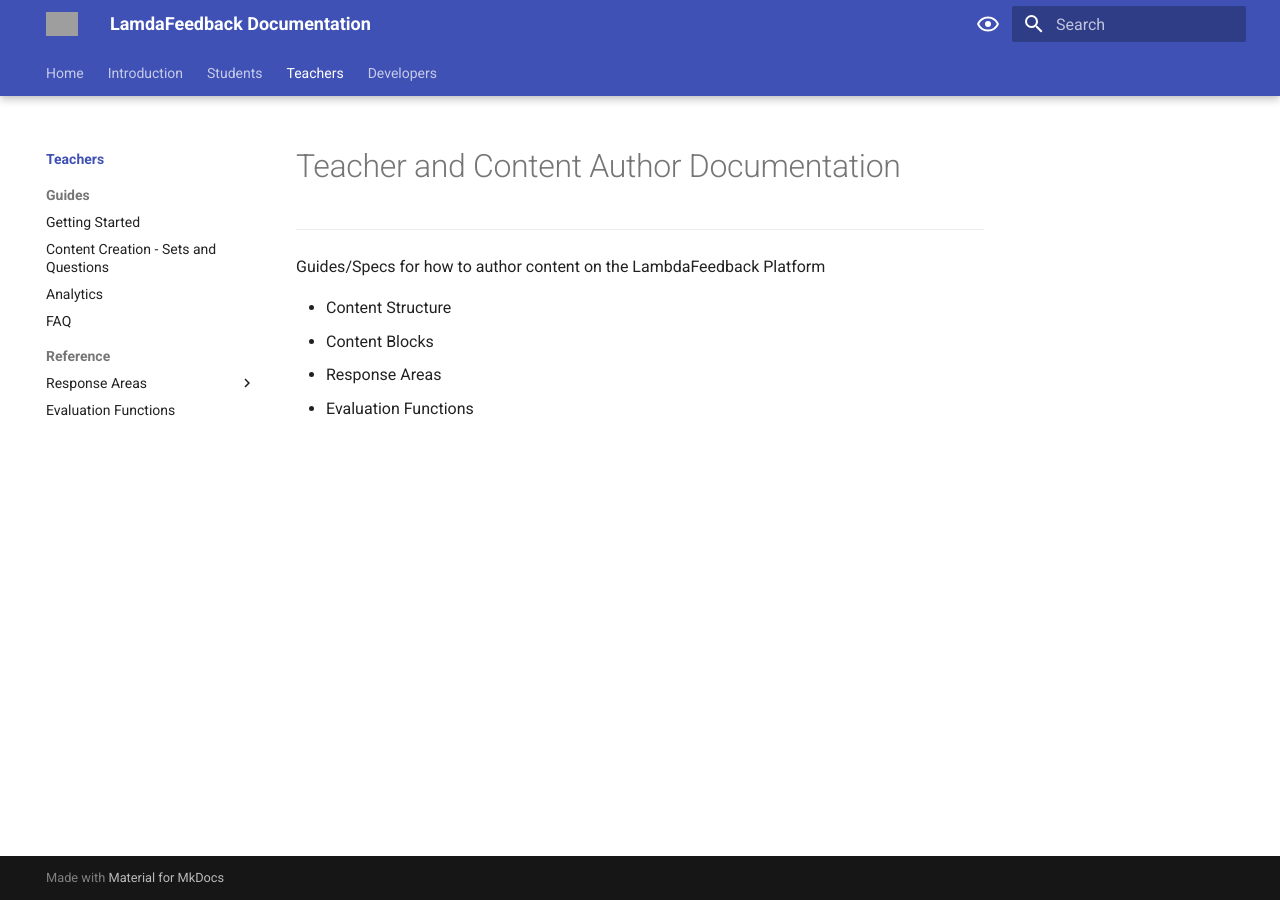
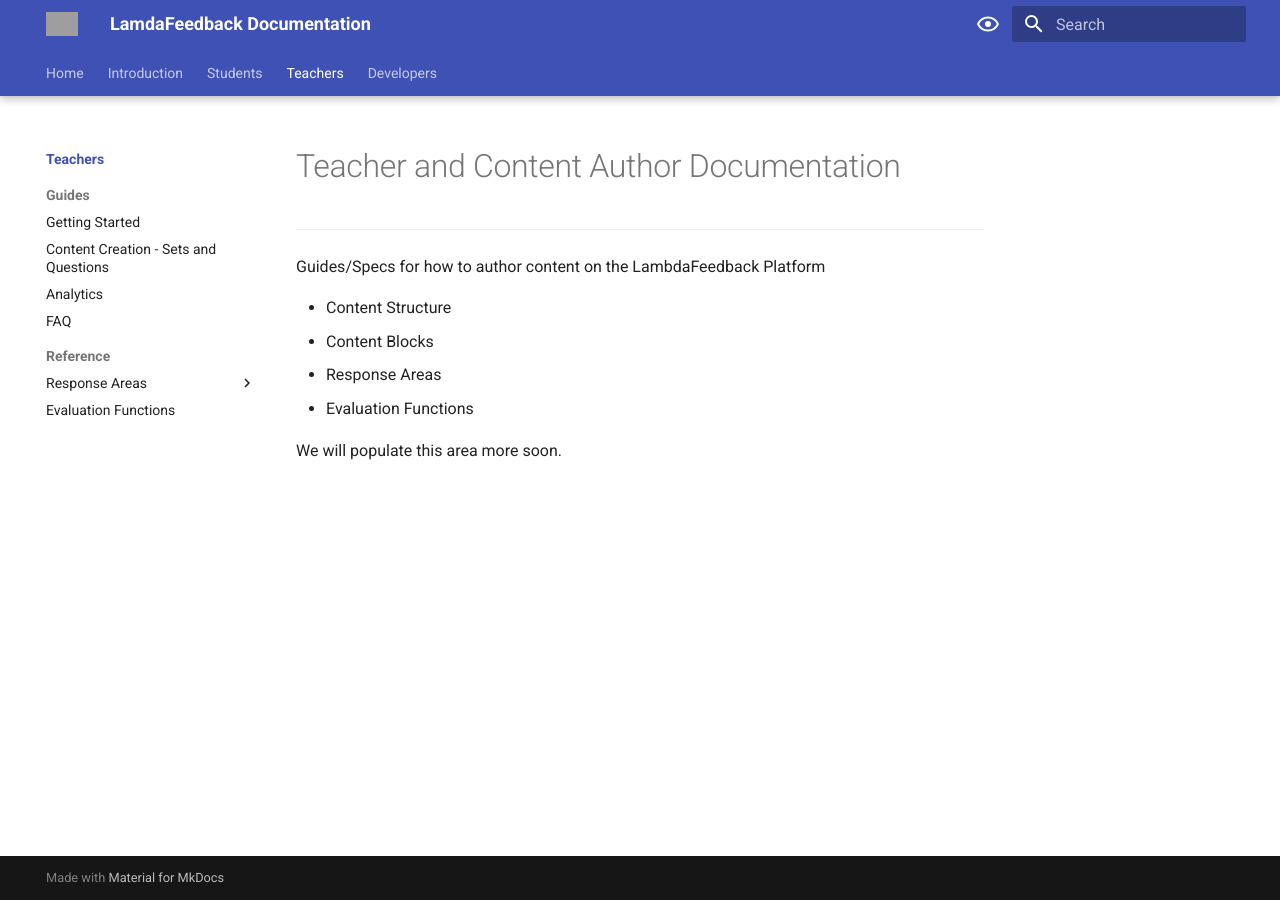
Before and after one commit to lambda-feedback/user-documentation, an MkDocs documentation site: the page built from docs/teacher/index.md, in a window 1280 px wide. Built offline with MkDocs 1.6.1 and Material for MkDocs 9.7.7, drawn with Linux system fonts in a browser that asks for light colours; grey boxes are pictures that could not be loaded.

Commit message:
Test update

```diff
--- a/docs/teacher/index.md
+++ b/docs/teacher/index.md
@@ -7,3 +7,5 @@
 * Content Blocks
 * Response Areas
 * Evaluation Functions
+
+We will populate this area more soon.
```
